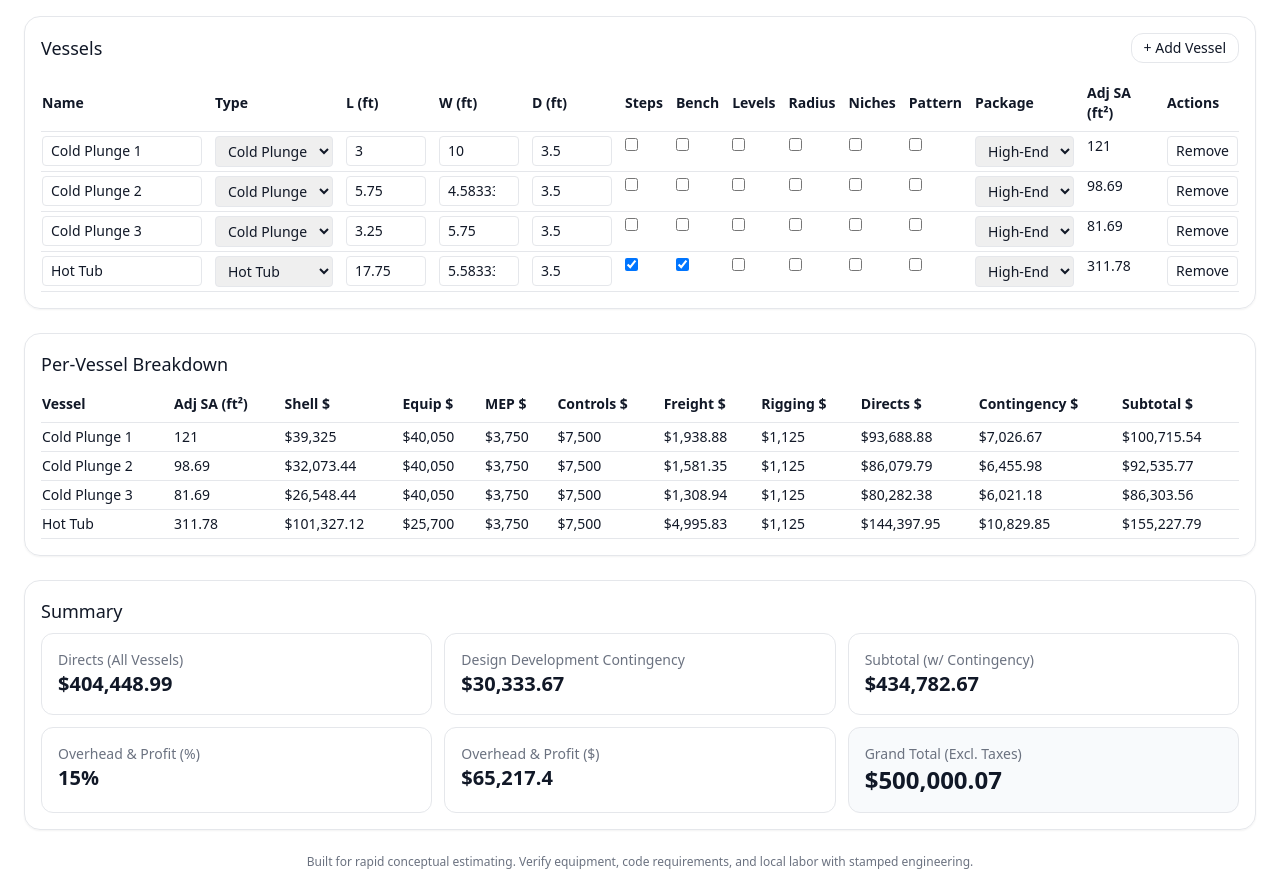
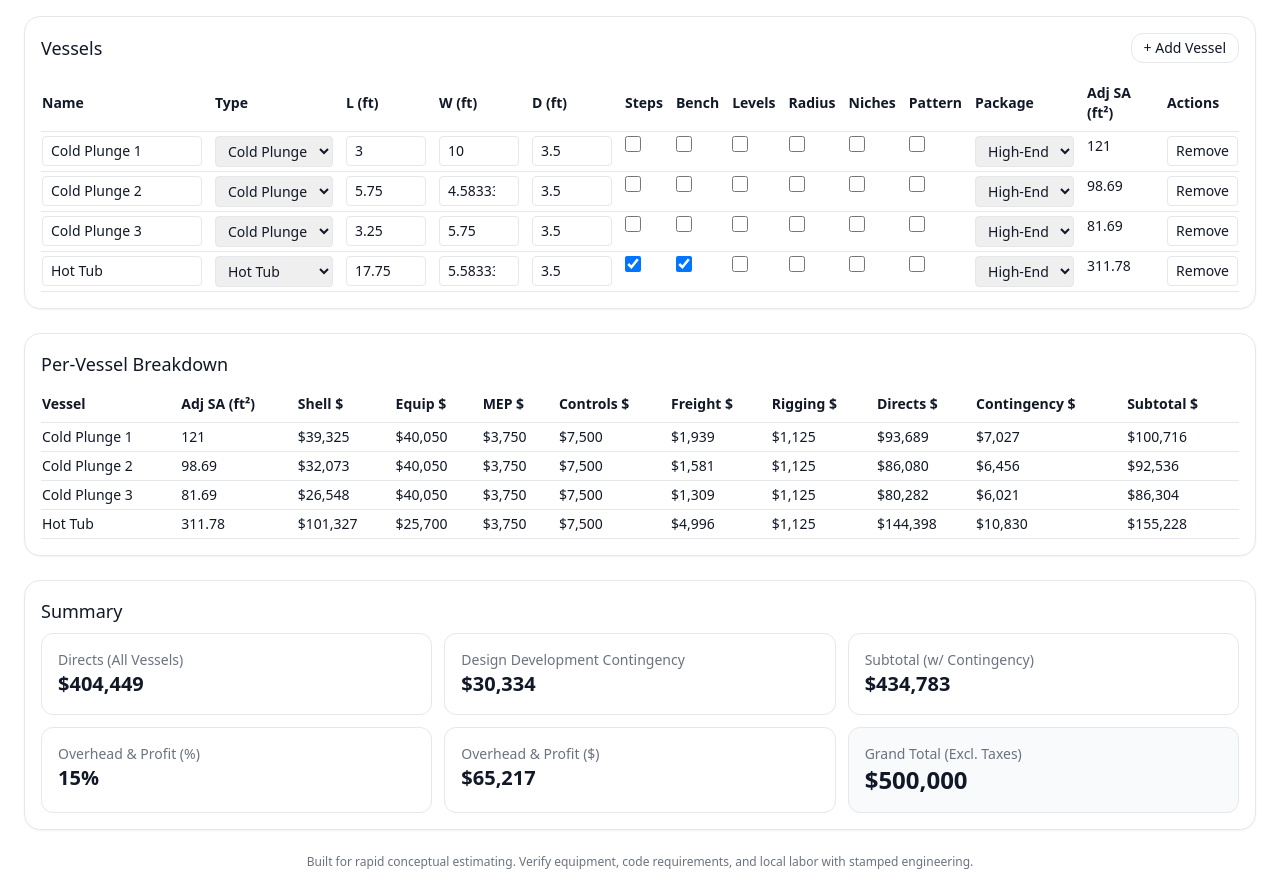
Before and after one commit to brocherrera-dot/Calculator, a React (Vite) app: page / in a window 1280 px wide. Shown: the part 640-1534 px from the top of the page. Built offline with nearby package versions, Linux system fonts and the light colour scheme.

Commit message:
Update App.tsx

```diff
--- a/src/App.tsx
+++ b/src/App.tsx
@@ -1,12 +1,12 @@
 import React, { useMemo, useState } from "react";
 
 // === Quick Notes ===
-// - This is a single-file React app you can deploy to Vercel/Netlify and embed in Notion via /embed.
-// - No external data; Tailwind classes used (Notion embed doesn't require Tailwind runtime).
-// - All numbers USD. Percent inputs accept e.g. 7.5 for 7.5%.
+// - Single-file React app you can deploy to Vercel and embed in Notion.
+// - Tailwind via CDN in index.html (no local CSS import needed).
+// - Percent inputs accept e.g. 7.5 for 7.5%.
 // - Geometry multiplier = Π(1 + adder) for each selected feature.
-// - Freight is allocated by Adjusted SA share; Rigging split evenly; MEP hours split evenly.
-// - Equipment packages use editable per-vessel-type totals for simplicity (you can expand to line-item BOMs later).
+// - Freight allocated by Adjusted SA share; Rigging split evenly; MEP hours split evenly.
+// - Equipment packages use editable per-vessel-type totals.
 
 // -------- Types --------
 interface Rates {
@@ -171,9 +171,15 @@ const DEFAULT_VESSELS: VesselRow[] = [
 ];
 
 // -------- Helpers --------
-function round(v: number, d = 2) {
-  return Math.round(v * 10 ** d) / 10 ** d;
-}
+const round = (v: number, d = 2) =>
+  Math.round((v + Number.EPSILON) * 10 ** d) / 10 ** d;
+
+const fmtUSD = (v: number) =>
+  new Intl.NumberFormat(undefined, {
+    style: "currency",
+    currency: "USD",
+    maximumFractionDigits: 0,
+  }).format(v || 0);
 
 function totalInternalSA(lengthFt: number, widthFt: number, depthFt: number) {
   const floor = lengthFt * widthFt;
@@ -201,6 +207,66 @@ function getPackageTotal(
   return pkg?.totals[vesselType] ?? 0;
 }
 
+// ---- Typed, safer inputs ----
+function parseNum(input: string, fallback = 0) {
+  const n = Number(input);
+  return Number.isFinite(n) ? n : fallback;
+}
+
+type NumberInputProps = {
+  label: string;
+  value: number;
+  onChange: (n: number) => void;
+  step?: number;
+  min?: number;
+  suffix?: string;
+};
+
+const NumberInput: React.FC<NumberInputProps> = ({
+  label,
+  value,
+  onChange,
+  step = 0.01,
+  min = 0,
+  suffix = "",
+}) => (
+  <label className="flex items-center justify-between gap-3 py-1">
+    <span className="text-sm text-gray-700">{label}</span>
+    <div className="flex items-center gap-2">
+      <input
+        type="number"
+        inputMode="decimal"
+        className="w-36 rounded border px-2 py-1"
+        min={min}
+        step={step}
+        value={Number.isFinite(value) ? value : 0}
+        onChange={(e) => onChange(parseNum(e.currentTarget.value, 0))}
+      />
+      {suffix && <span className="text-sm text-gray-500">{suffix}</span>}
+    </div>
+  </label>
+);
+
+type CheckboxProps = {
+  label?: string;
+  checked: boolean;
+  onChange: (next: boolean) => void;
+};
+
+const Checkbox: React.FC<CheckboxProps> = ({ label, checked, onChange }) => (
+  <label className="inline-flex items-center gap-2">
+    <input
+      type="checkbox"
+      className="h-4 w-4"
+      checked={checked}
+      onChange={(e) => onChange(e.currentTarget.checked)}
+    />
+    {label && <span className="text-sm">{label}</span>}
+  </label>
+);
+
+const Money: React.FC<{ v: number }> = ({ v }) => <span>{fmtUSD(v)}</span>;
+
 // -------- Main Component --------
 export default function App() {
   const [rates, setRates] = useState<Rates>(DEFAULT_RATES);
@@ -218,6 +284,8 @@ export default function App() {
     }, 0);
 
     const vcount = rows.length || 1;
+    const freightTotal =
+      rates.freightPerMile * inputs.distanceMiles + rates.freightFixed;
 
     return rows.map((v) => {
       const sa = totalInternalSA(v.lengthFt, v.widthFt, v.depthFt);
@@ -228,6 +296,7 @@ export default function App() {
         adjustedSA *
         (rates.shellPerSqft + rates.tileLaborPerSqft) *
         rates.regionalMaterialMult;
+
       const equipBase =
         getPackageTotal(v.packageName, v.type, packages) *
         rates.regionalMaterialMult;
@@ -236,10 +305,9 @@ export default function App() {
         (inputs.crewHoursMEP / vcount) *
         rates.mepLaborPerHr *
         rates.regionalLaborMult;
+
       const controls = rates.controlsPanelEach * rates.regionalMaterialMult;
 
-      const freightTotal =
-        rates.freightPerMile * inputs.distanceMiles + rates.freightFixed;
       const freight =
         totalAdjSA > 0 ? freightTotal * (adjustedSA / totalAdjSA) : 0;
 
@@ -247,6 +315,7 @@ export default function App() {
 
       const directs =
         shellCost + equipBase + mepLabor + controls + freight + rigging;
+
       const contingency = directs * (rates.contingencyPct / 100);
       const subtotalWithCont = directs + contingency;
 
@@ -279,45 +348,6 @@ export default function App() {
     return { directs, contingency, subtotal, ohpPct: rates.ohpPct, ohp, grand };
   }, [vesselCalcs, rates.ohpPct]);
 
-  // -------- UI helpers --------
-  const NumberInput = ({
-    label,
-    value,
-    onChange,
-    step = 0.01,
-    min = 0,
-    suffix = "",
-  }: any) => (
-    <label className="flex items-center justify-between gap-3 py-1">
-      <span className="text-sm text-gray-700">{label}</span>
-      <input
-        type="number"
-        className="w-36 rounded border px-2 py-1"
-        min={min}
-        step={step}
-        value={value}
-        onChange={(e) => onChange(parseFloat(e.target.value || "0"))}
-      />
-      {suffix && <span className="text-sm text-gray-500">{suffix}</span>}
-    </label>
-  );
-
-  const Checkbox = ({ label, checked, onChange }: any) => (
-    <label className="inline-flex items-center gap-2">
-      <input
-        type="checkbox"
-        className="h-4 w-4"
-        checked={checked}
-        onChange={(e) => onChange(e.target.checked)}
-      />
-      <span className="text-sm">{label}</span>
-    </label>
-  );
-
-  const Money = ({ v }: { v: number }) => (
-    <span>${round(v).toLocaleString()}</span>
-  );
-
   // -------- Render --------
   return (
     <div className="min-h-screen w-full bg-white text-gray-900">
@@ -329,7 +359,7 @@ export default function App() {
             </h1>
             <p className="text-sm text-gray-600">
               Total internal surface area + geometry multipliers • Package-based
-              equipment • Separate contingency & OH&P
+              equipment • Separate contingency &amp; OH&amp;P
             </p>
           </div>
         </header>
@@ -386,7 +416,7 @@ export default function App() {
           </div>
 
           <div className="rounded-2xl border p-4 shadow-sm">
-            <h2 className="mb-2 text-lg font-medium">Rates & Markups</h2>
+            <h2 className="mb-2 text-lg font-medium">Rates &amp; Markups</h2>
             <NumberInput
               label="Shell (EPS+membrane+tile) $/ft²"
               value={rates.shellPerSqft}
@@ -448,7 +478,7 @@ export default function App() {
             <h2 className="mb-2 text-lg font-medium">
               Equipment Packages (editable totals)
             </h2>
-            {packages.map((p, idx) => (
+            {packages.map((p) => (
               <div key={p.name} className="mb-2 rounded-lg border p-2">
                 <div className="mb-1 text-sm font-medium">{p.name}</div>
                 {(Object.keys(p.totals) as VesselType[]).map((vt) => (
@@ -462,7 +492,7 @@ export default function App() {
                       className="w-32 rounded border px-2 py-1"
                       value={p.totals[vt]}
                       onChange={(e) => {
-                        const v = parseFloat(e.target.value || "0");
+                        const v = parseNum(e.currentTarget.value, 0);
                         setPackages((prev) =>
                           prev.map((pp) =>
                             pp.name === p.name
@@ -538,7 +568,7 @@ export default function App() {
                           className="w-40 rounded border px-2 py-1"
                           value={r.name}
                           onChange={(e) => {
-                            const v = e.target.value;
+                            const v = e.currentTarget.value;
                             setRows(
                               rows.map((x) =>
                                 x.id === r.id ? { ...x, name: v } : x
@@ -552,7 +582,8 @@ export default function App() {
                           className="rounded border px-2 py-1"
                           value={r.type}
                           onChange={(e) => {
-                            const v = e.target.value as VesselType;
+                            const v = e.currentTarget
+                              .value as unknown as VesselType;
                             setRows(
                               rows.map((x) =>
                                 x.id === r.id ? { ...x, type: v } : x
@@ -570,7 +601,7 @@ export default function App() {
                           className="w-20 rounded border px-2 py-1"
                           value={r.lengthFt}
                           onChange={(e) => {
-                            const v = parseFloat(e.target.value || "0");
+                            const v = parseNum(e.currentTarget.value, 0);
                             setRows(
                               rows.map((x) =>
                                 x.id === r.id ? { ...x, lengthFt: v } : x
@@ -585,7 +616,7 @@ export default function App() {
                           className="w-20 rounded border px-2 py-1"
                           value={r.widthFt}
                           onChange={(e) => {
-                            const v = parseFloat(e.target.value || "0");
+                            const v = parseNum(e.currentTarget.value, 0);
                             setRows(
                               rows.map((x) =>
                                 x.id === r.id ? { ...x, widthFt: v } : x
@@ -600,7 +631,7 @@ export default function App() {
                           className="w-20 rounded border px-2 py-1"
                           value={r.depthFt}
                           onChange={(e) => {
-                            const v = parseFloat(e.target.value || "0");
+                            const v = parseNum(e.currentTarget.value, 0);
                             setRows(
                               rows.map((x) =>
                                 x.id === r.id ? { ...x, depthFt: v } : x
@@ -610,90 +641,72 @@ export default function App() {
                         />
                       </td>
                       <td className="py-1 pr-3">
-                        <input
-                          type="checkbox"
+                        <Checkbox
                           checked={r.hasSteps}
-                          onChange={(e) =>
+                          onChange={(next) =>
                             setRows(
                               rows.map((x) =>
-                                x.id === r.id
-                                  ? { ...x, hasSteps: e.target.checked }
-                                  : x
+                                x.id === r.id ? { ...x, hasSteps: next } : x
                               )
                             )
                           }
                         />
                       </td>
                       <td className="py-1 pr-3">
-                        <input
-                          type="checkbox"
+                        <Checkbox
                           checked={r.hasBench}
-                          onChange={(e) =>
+                          onChange={(next) =>
                             setRows(
                               rows.map((x) =>
-                                x.id === r.id
-                                  ? { ...x, hasBench: e.target.checked }
-                                  : x
+                                x.id === r.id ? { ...x, hasBench: next } : x
                               )
                             )
                           }
                         />
                       </td>
                       <td className="py-1 pr-3">
-                        <input
-                          type="checkbox"
+                        <Checkbox
                           checked={r.hasLevels}
-                          onChange={(e) =>
+                          onChange={(next) =>
                             setRows(
                               rows.map((x) =>
-                                x.id === r.id
-                                  ? { ...x, hasLevels: e.target.checked }
-                                  : x
+                                x.id === r.id ? { ...x, hasLevels: next } : x
                               )
                             )
                           }
                         />
                       </td>
                       <td className="py-1 pr-3">
-                        <input
-                          type="checkbox"
+                        <Checkbox
                           checked={r.hasRadius}
-                          onChange={(e) =>
+                          onChange={(next) =>
                             setRows(
                               rows.map((x) =>
-                                x.id === r.id
-                                  ? { ...x, hasRadius: e.target.checked }
-                                  : x
+                                x.id === r.id ? { ...x, hasRadius: next } : x
                               )
                             )
                           }
                         />
                       </td>
                       <td className="py-1 pr-3">
-                        <input
-                          type="checkbox"
+                        <Checkbox
                           checked={r.hasNiches}
-                          onChange={(e) =>
+                          onChange={(next) =>
                             setRows(
                               rows.map((x) =>
-                                x.id === r.id
-                                  ? { ...x, hasNiches: e.target.checked }
-                                  : x
+                                x.id === r.id ? { ...x, hasNiches: next } : x
                               )
                             )
                           }
                         />
                       </td>
                       <td className="py-1 pr-3">
-                        <input
-                          type="checkbox"
+                        <Checkbox
                           checked={r.hasPattern}
-                          onChange={(e) =>
+                          onChange={(next) =>
                             setRows(
                               rows.map((x) =>
-                                x.id === r.id
-                                  ? { ...x, hasPattern: e.target.checked }
-                                  : x
+                                x.id === r.id ? { ...x, hasPattern: next } : x
                               )
                             )
                           }
@@ -704,7 +717,7 @@ export default function App() {
                           className="rounded border px-2 py-1"
                           value={r.packageName}
                           onChange={(e) => {
-                            const v = e.target.value;
+                            const v = e.currentTarget.value;
                             setRows(
                               rows.map((x) =>
                                 x.id === r.id ? { ...x, packageName: v } : x
@@ -742,7 +755,7 @@ export default function App() {
 
         {/* Per-vessel cost breakdown */}
         <section className="mb-6 rounded-2xl border p-4 shadow-sm">
-          <h2 className="mb-2 text-lg font-medium">Per‑Vessel Breakdown</h2>
+          <h2 className="mb-2 text-lg font-medium">Per-Vessel Breakdown</h2>
           <div className="overflow-x-auto">
             <table className="w-full text-left text-sm">
               <thead>
```
